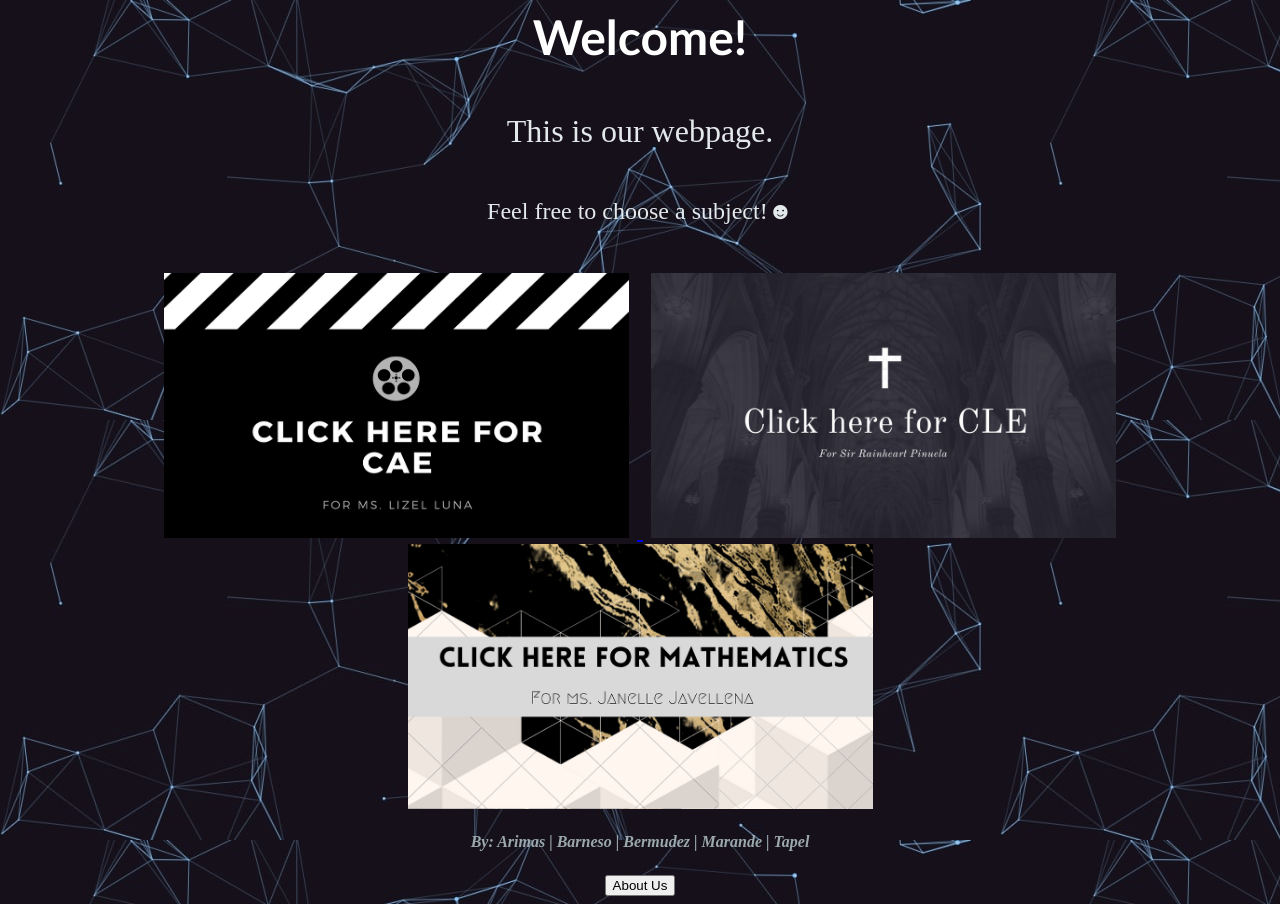
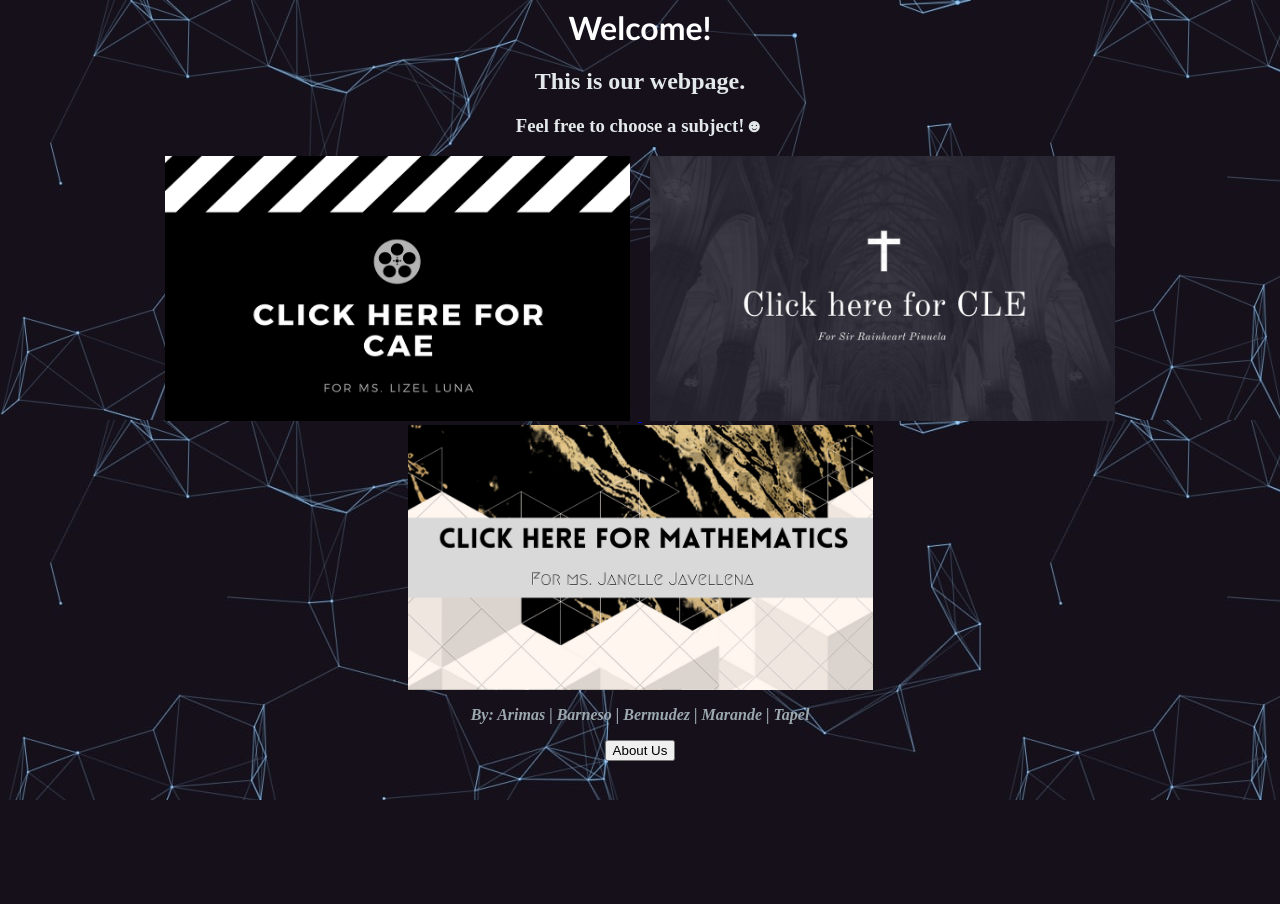
Before and after one commit to Princess-Bermudez/PTSubmissionWebsite, a PHP site: page / in a window 1280 px wide. After the commit the page ends 800 px from the top, so only its background shows below. Run offline with PHP 8.4, Linux system fonts and the light colour scheme.

Commit message:
Update index.php

```diff
--- a/index.php
+++ b/index.php
@@ -6,15 +6,15 @@
 
 <body background="webpg bg.jpg">
 						<center>
- <h1 align="center"><font color="white" face="Calibri" size="9">
+ <h1 align="center"><font color="white" face="Calibri">
     Welcome!
  </h1>
-<p><font color="#e3e8ea" face="Century Gothic" size="6">
+<h2><font color="#e3e8ea" face="Century Gothic">
     This is our webpage.
-</p> </font>
-<p align="center"><font color="#e3e8ea" face="Century Gothic" size="5">
+</h2> </font>
+<h3><font color="#e3e8ea" face="Century Gothic">
     Feel free to choose a subject!☻
-</p></h2>
+</p></h3>
 
 <a href="http://www.google.com">
     <img src="click here for CAE.png" width="465" height="265" hspace="8">
```
